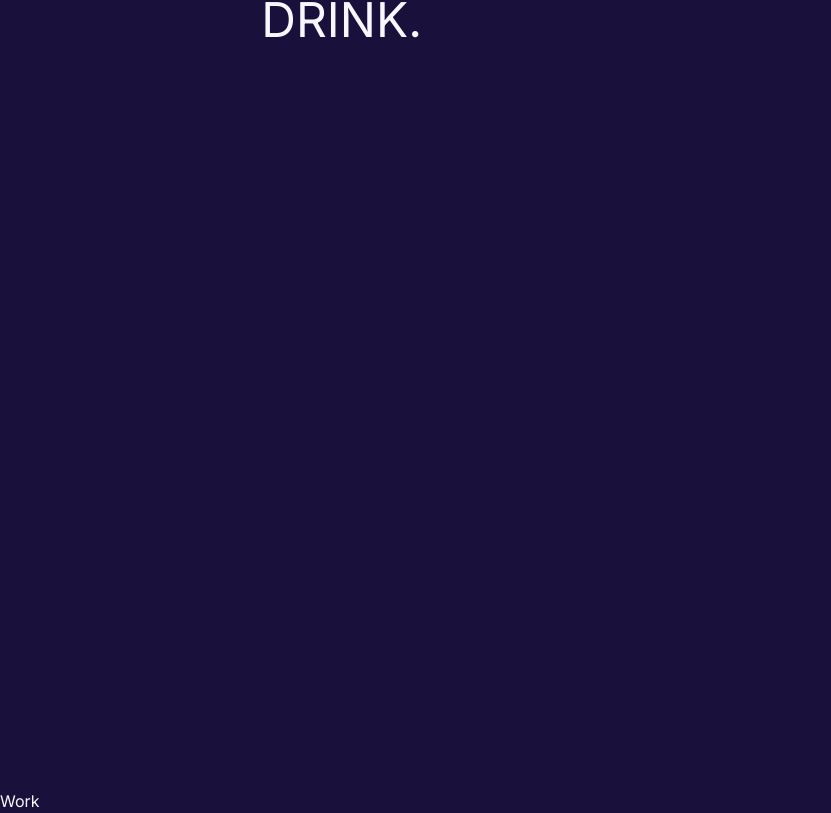
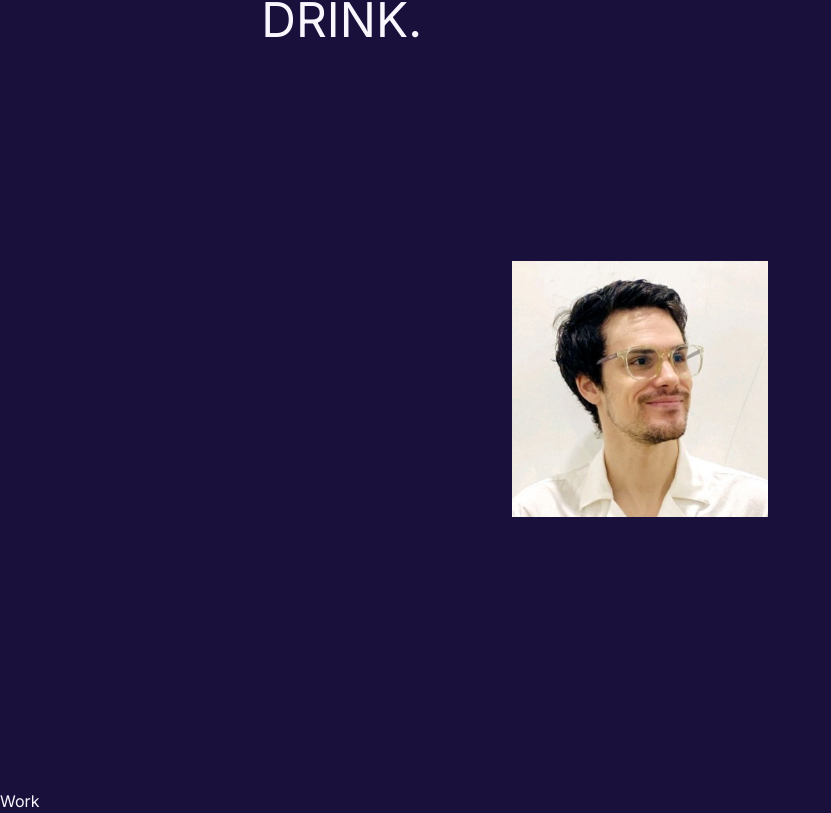
Before and after one commit to jmayheww/joshua-portfolio, a Next.js app: page / in a window 1280 px wide. Shown: the part 811-1624 px from the top of the page, without its empty margins (0-831 px from the left). Built offline with nearby package versions, Linux system fonts and the light colour scheme.

Commit message:
reintroduce about section and test performance

```diff
--- a/app/sections/About.js
+++ b/app/sections/About.js
@@ -4,12 +4,13 @@ export const About = () => {
   return (
     <section className="h-screen bg-base-100 flex justify-center items-center">
       <div>
-        {/* <Image
+        <Image
           src="/images/headshot.jpg"
           alt="Joshua Mayhew headshot"
           width={256}
           height={256}
-        /> */}
+          loading="lazy"
+        />
       </div>
     </section>
   );
```
